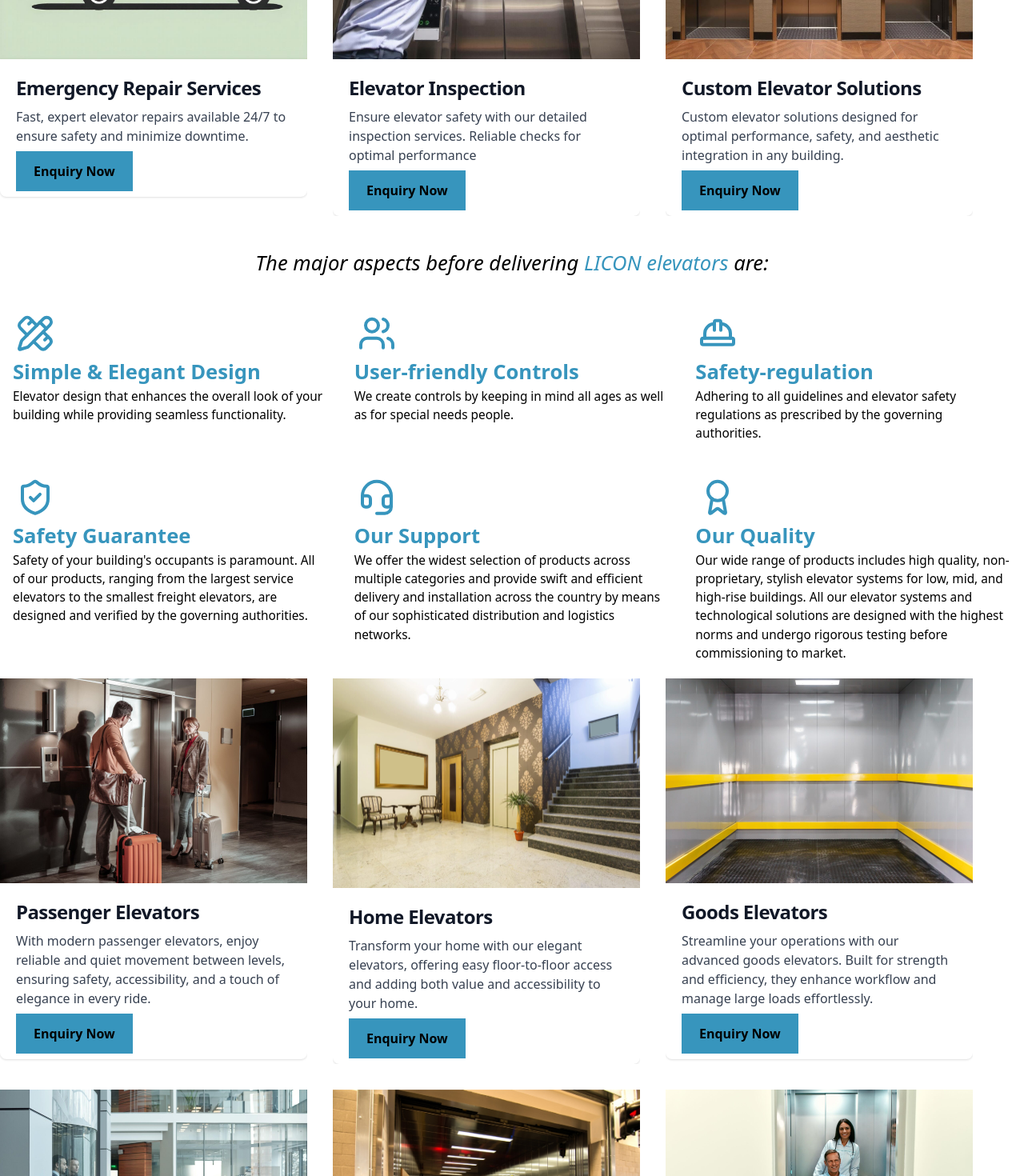
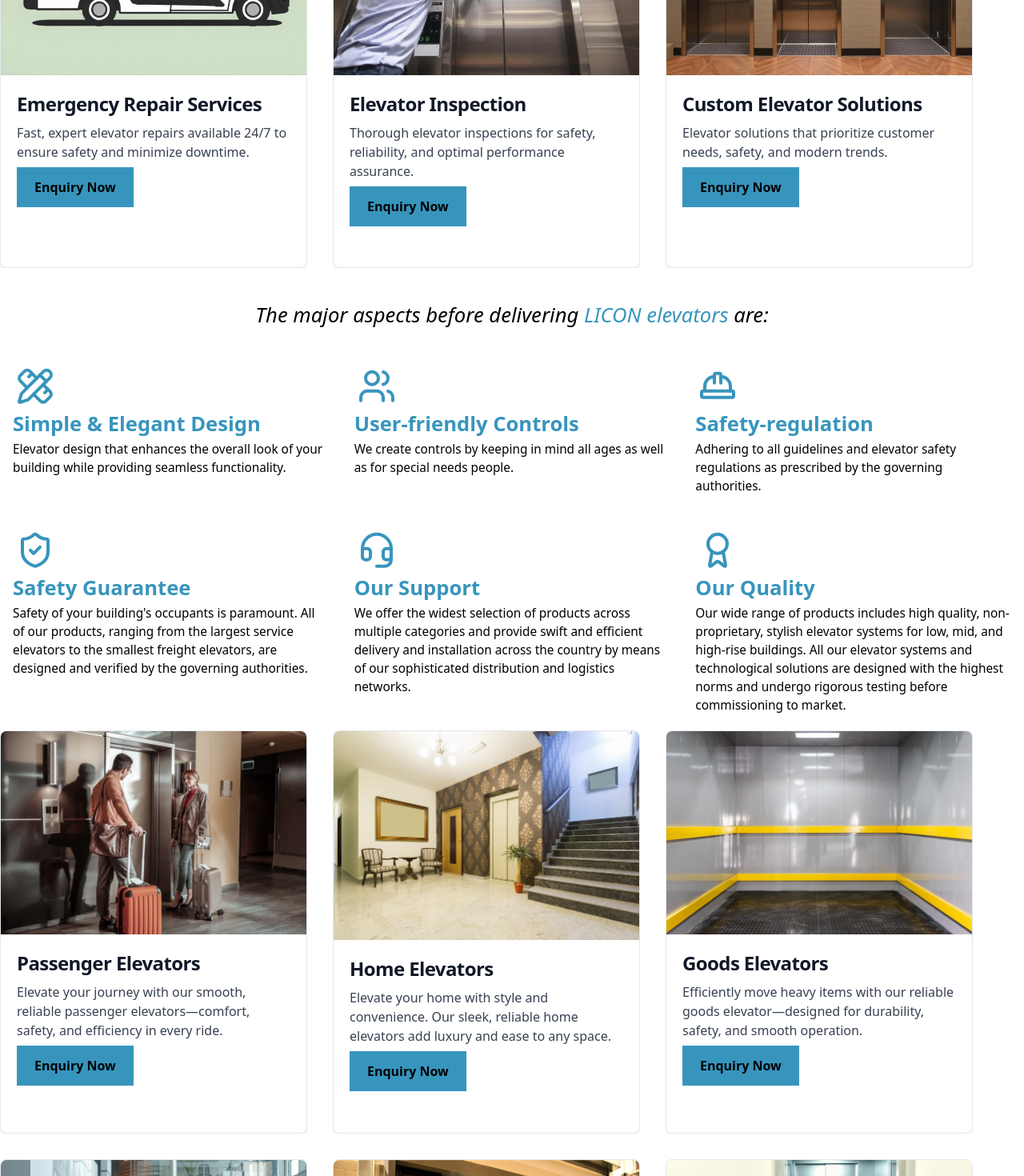
Before and after one commit to Akashmanjhi7/LiconElevator.com, a React (Vite) app: page /service in a window 1280 px wide. Shown: the part 1260-2730 px from the top of the page at 80% size. Built offline with nearby package versions, Linux system fonts and the light colour scheme; a web font is replaced by a local one.

Commit message:
service-updated

```diff
--- a/src/components/utils/Card.jsx
+++ b/src/components/utils/Card.jsx
@@ -3,7 +3,7 @@ import Button from './Button';
 import React from 'react'
 import { motion } from 'framer-motion';
 
-const Card = ({img,head,sum}) => {
+const  Card = ({img,head,sum}) => {
   return (
 
     <div className=' overflow-hidden'>
@@ -13,9 +13,9 @@ const Card = ({img,head,sum}) => {
     transition={{duration:0.6}}
     viewport={{once:true}}
 
-    class="max-w-sm mx-auto rounded-lg shadow ">
-    <Link href="#">
-        <img class="rounded-t-lg" src={img} alt="image" loading='lazy' className='object-contain  '/>
+    class="max-w-sm mx-auto rounded-lg border h-auto shadow sm:min-h-[63vh] overflow-hidden ">
+    <Link href="#" className='h-1/2 overflow-hidden'>
+        <img class="rounded-t-lg" src={img} alt="image" loading='lazy' className='object-cover  '/>
     </Link>
     <div class="p-5">
         <a href="#">
--- a/src/pages/Service.jsx
+++ b/src/pages/Service.jsx
@@ -11,7 +11,7 @@ const [data, setData] = useState([
     "id": 1,
     "heading": "Elevator Installation",
     "image": "/service/install.jpg",
-    "summary": "Reliable elevator installation services that enhance safety, efficiency, and modern design in every building."
+    "summary": "Professional elevator installation ensuring safety, efficiency, and modern design solutions."
   },
   {
     "id": 2,
@@ -35,13 +35,13 @@ const [data, setData] = useState([
     "id": 5,
     "heading": "Elevator Inspection",
     "image": "/service/Elevator-Inspection.jpeg",
-    "summary": "Ensure elevator safety with our detailed inspection services. Reliable checks for optimal performance"
+    "summary": "Thorough elevator inspections for safety, reliability, and optimal performance assurance."
   },
   {
     "id": 6,
     "heading": "Custom Elevator Solutions",
     "image": "/service/Elevator-Solutions.jpeg",
-    "summary": "Custom elevator solutions designed for optimal performance, safety, and aesthetic integration in any building."
+    "summary": "Elevator solutions that prioritize customer needs, safety, and modern trends."
   }
 ]
 )
@@ -50,17 +50,17 @@ const [elevators, setelevators] = useState(
   [
     {
       "type": "Passenger Elevators",
-      "description": "With modern passenger elevators, enjoy reliable and quiet movement between levels, ensuring safety, accessibility, and a touch of elegance in every ride.",
+      "description": "Elevate your journey with our smooth, reliable passenger elevators—comfort, safety, and efficiency in every ride.",
       "image": "/service/persnol.jpeg"
     },
     {
       "type": "Home Elevators",
-      "description": "Transform your home with our elegant elevators, offering easy floor-to-floor access and adding both value and accessibility to your home.",
+      "description": "Elevate your home with style and convenience. Our sleek, reliable home elevators add luxury and ease to any space.",
       "image": "/service/home.jpeg"
     },
     {
       "type": "Goods Elevators",
-      "description": "Streamline your operations with our advanced goods elevators. Built for strength and efficiency, they enhance workflow and manage large loads effortlessly.",
+      "description": "Efficiently move heavy items with our reliable goods elevator—designed for durability, safety, and smooth operation.",
       "image": "/service/goods.jpg"
     },
     {
```
